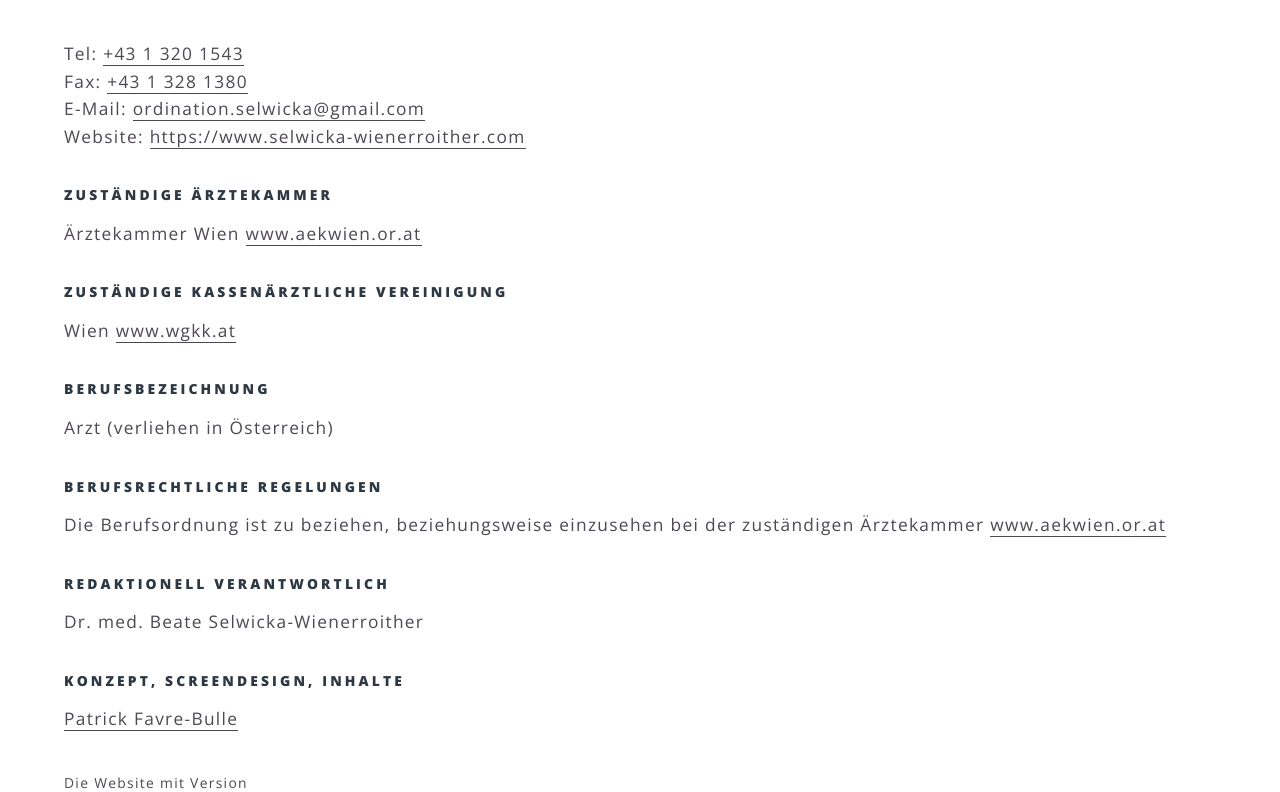
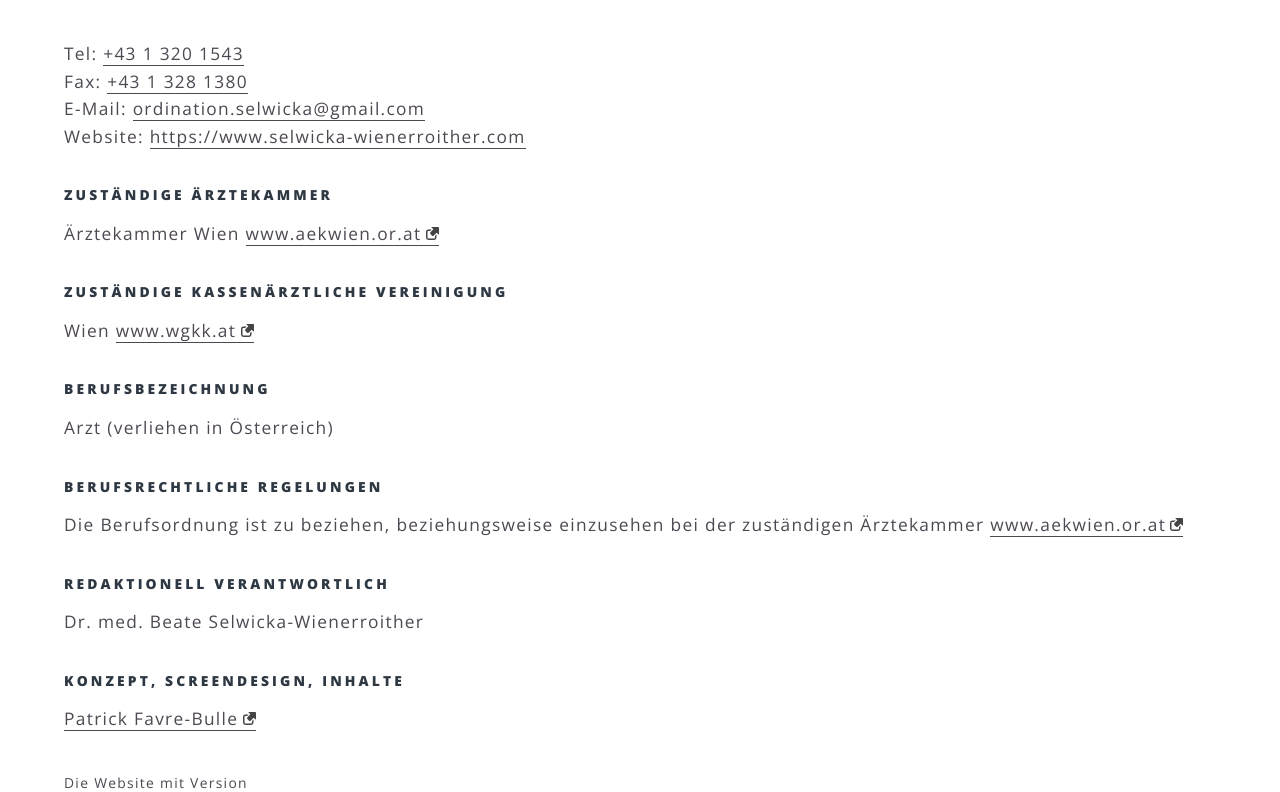
Before and after one commit to patrickfav/website-dr-sel, a Jekyll site: the page built from page_legal_notice.md, in a window 1280 px wide and 1400 px high, scrolled down 562 px, cut to the strip 155-947 px from the top of the window. Built offline with Jekyll 4.4.1, drawn with Linux system fonts in a browser that asks for light colours.

Commit message:
Add external links style

```diff
--- a/_plugins/external_link_md.rb
+++ b/_plugins/external_link_md.rb
@@ -1,6 +1,6 @@
 module ExternalLinkFilter
   def external_link (url, label)
-    "<a href=\"#{url}\" rel=\"noopener\">#{label}</a>"
+    "<a href=\"#{url}\" rel=\"noopener\" class=\"external\">#{label}</a>"
   end
 end
 
--- a/css/main.scss
+++ b/css/main.scss
@@ -95,6 +95,12 @@ a {
     &:hover {
       border-bottom: solid 1px;
     }
+  }
+
+  &.external {
+    background: url('images/external-link.svg') no-repeat 100% 50%;
+    background-size: 0.75em 0.75em;
+    padding-right: 1em;
   }
 }
 
```
Also changed, not shown: css/images/external-link.svg (added).
